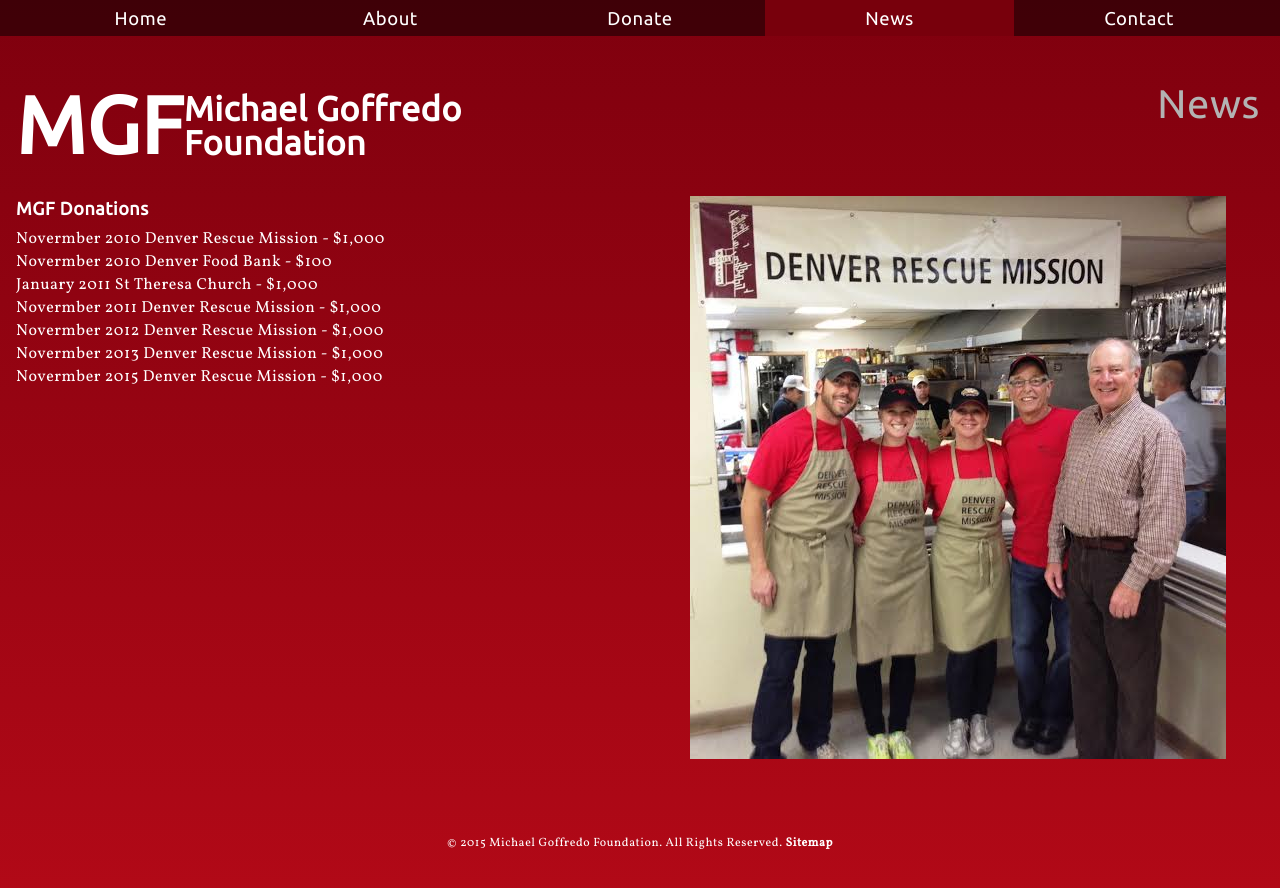
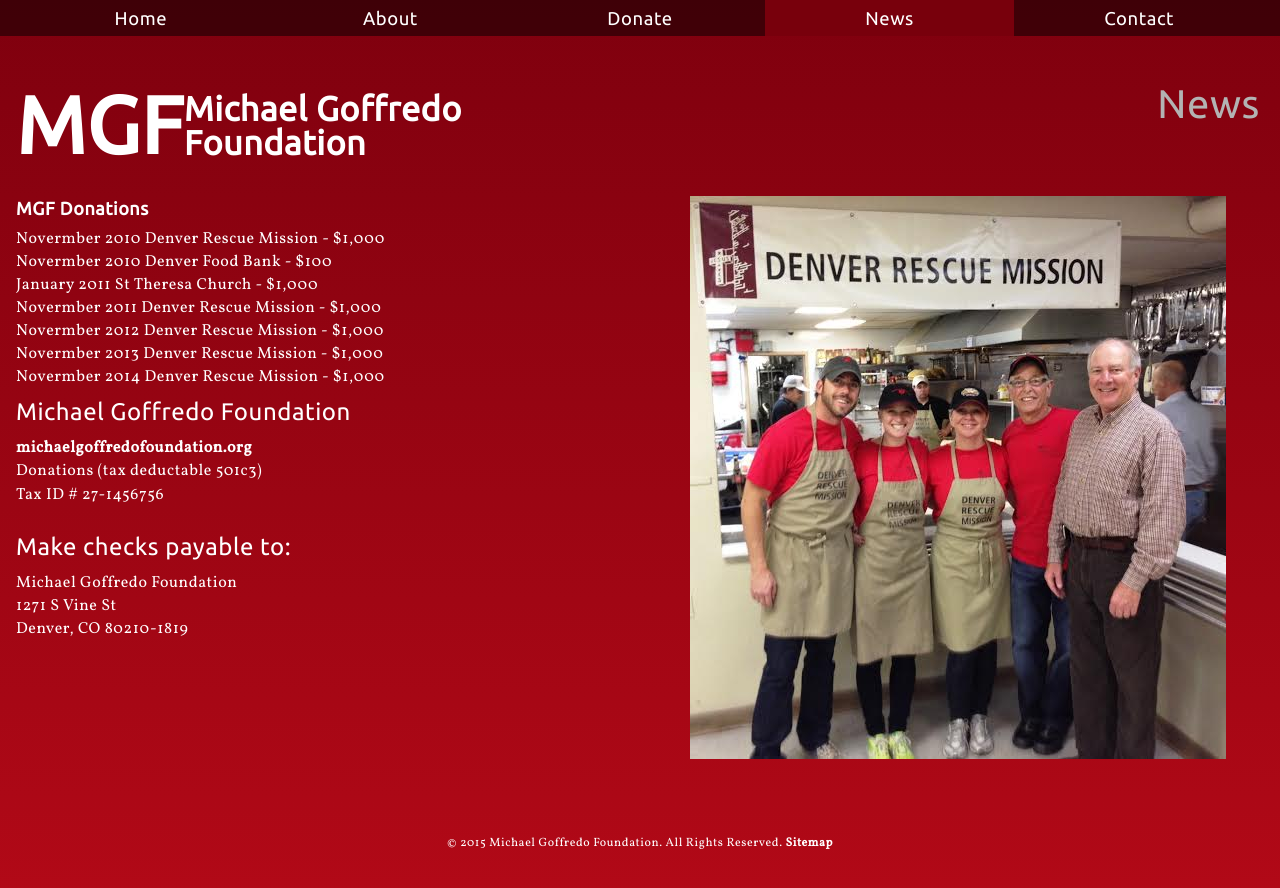
Before and after one commit to quattromani/MGF, a Jekyll site: the page built from news/index.html, in a window 1280 px wide. Shown: the top 888 px of the page. Built offline with Jekyll 4.4.1, drawn with Linux system fonts in a browser that asks for light colours; nearby versions of some CDN libraries.

Commit message:
Changed date and added tax info

```diff
--- a/news/index.html
+++ b/news/index.html
@@ -17,10 +17,19 @@
         <li>Novermber 2011 Denver Rescue Mission - $1,000</li>
         <li>Novermber 2012 Denver Rescue Mission - $1,000</li>
         <li>Novermber 2013 Denver Rescue Mission - $1,000</li>
-        <li>Novermber 2015 Denver Rescue Mission - $1,000</li>
+        <li>Novermber 2014 Denver Rescue Mission - $1,000</li>
       </ul>
     </p>
-
+    <h4>Michael Goffredo Foundation</h4>
+    <address>
+      <a href="http://michaelgoffredofoundation.org">michaelgoffredofoundation.org</a><br>
+      Donations (tax deductable 501c3)<br>
+      Tax ID # 27-1456756<br><br>
+      <h4>Make checks payable to:</h4>
+      Michael Goffredo Foundation<br>
+      1271 S Vine St<br>
+      Denver, CO 80210-1819
+    </address>
   </div>
   <div class="half">
 
```
